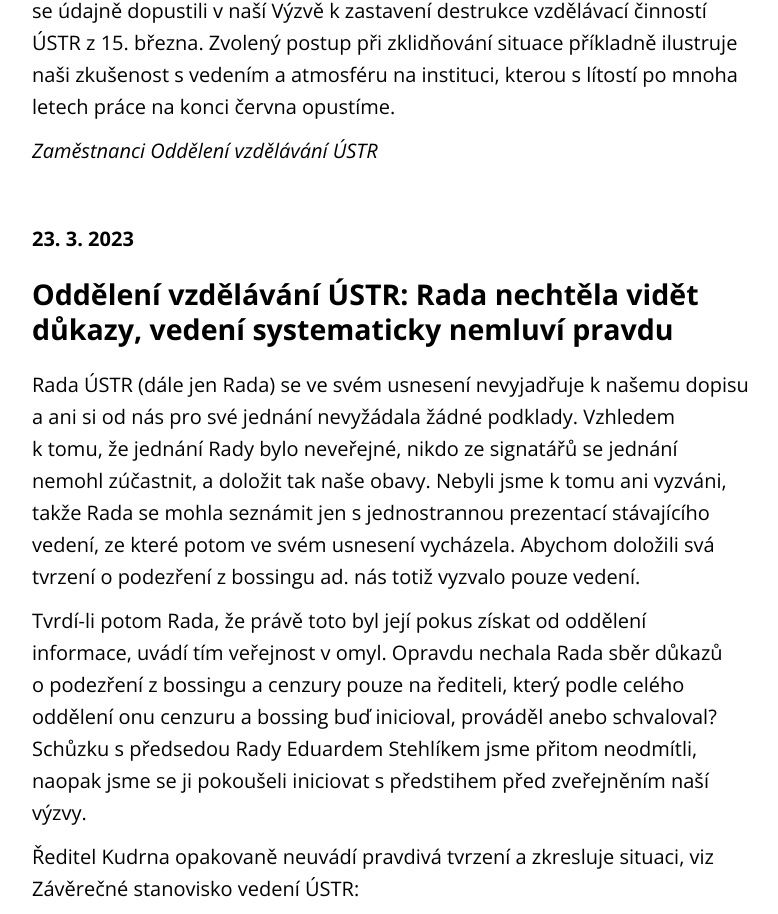
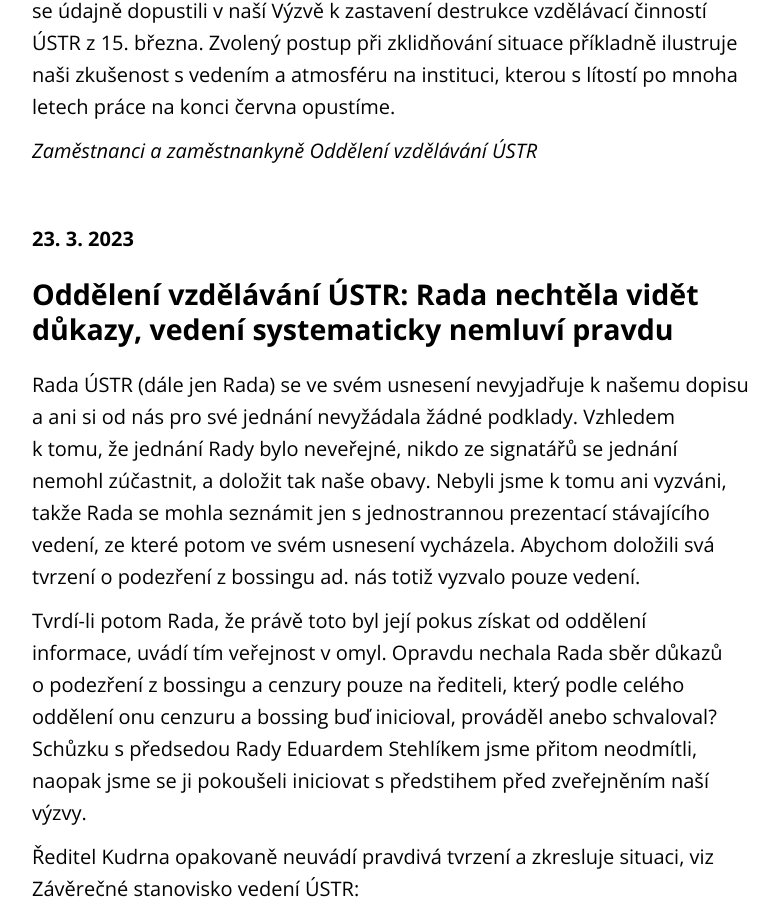
Before and after one commit to martinusvanus/dejepispodtlakem, a website: page index.html in a window 1280 px wide. Shown: the part 6876-7790 px from the top of the page, without its empty margins (249-1027 px from the left). Drawn offline with nearby package versions, Linux system fonts and the light colour scheme.

Commit message:
fix typo

```diff
--- a/index.html
+++ b/index.html
@@ -190,7 +190,7 @@
                 <p>Vedení ÚSTR senátorům sdělilo, že&nbsp;nepovažuje vzdělávání za&nbsp;činnost, jež by&nbsp;naplňovala zákonem určenou roli instituce. V&nbsp;této situaci nejsme schopni zajistit fungování projektu Dějepis+. Využili jsme nabídku podpory ze&nbsp;strany MŠMT a&nbsp;domlouváme přesun (alespoň části) týmu na&nbsp;Národní pedagogický institut. Podporují nás i&nbsp;další instituce, s&nbsp;nimiž dlouhodobě spolupracujeme na&nbsp;poli historického vzdělávání. Motivuje nás snaha zachovat funkční tým a&nbsp;udržet v&nbsp;provozu vzdělávací pomůcky (jako je&nbsp;HistoryLab či&nbsp;badatelská učebnice Soudobé dějiny), jež jsou situací na&nbsp;ÚSTR přímo ohroženy. Věříme, že&nbsp;díky podpoře učitelů, historické obce a&nbsp;partnerských institucí se&nbsp;podaří tým i&nbsp;dlouhodobé výstupy udržet a&nbsp;že&nbsp;i&nbsp;projekt Dějepis+ bude pokračovat.</p>
                 <p>Děkujeme historikům a&nbsp;historičkám, kteří nám vyjádřili podporu v&nbsp;<a href="https://prohlasenihistoriku.eu/" class="odkaz">Prohlášení</a>. Děkujeme stovkám učitelů a&nbsp;učitelek, kteří nás podpořili v&nbsp;<a href="https://www.petice.com/vyzva_na_podporu_oddleni_vzdlavani_ustavu_pro_studium_totalitnich_reim" class="odkaz">Petici</a> a&nbsp;často velmi konkrétně popsali, v&nbsp;čem je&nbsp;naše práce přínosná. Oceňujeme, že&nbsp;Výbor pro&nbsp;vzdělávání, vědu, kulturu, lidská práva a&nbsp;petice Senátu ČR ve&nbsp;svém <a href="https://www.senat.cz/xqw/webdav/pssenat/original/107606/90283" class="odkaz">Usnesení</a> z&nbsp;18.&nbsp;dubna posoudil petici učitelů jako důvodnou, upozornil na&nbsp;zásadní význam demokratického zkoumání dějin, apeloval na&nbsp;podporu vzdělávání a&nbsp;popularizace soudobých dějin a&nbsp;vyzval vedení ke&nbsp;zklidnění situace.</p>
                 <p>Krátce po&nbsp;zveřejnění senátního usnesení zaslali ředitel ÚSTR Ladislav Kudrna a&nbsp;jeho první náměstek Kamil Nedvědický institucionálně signované <a href="files/Výzva_k_omluvě_Sixta.pdf" class="odkaz">předžalobní výzvy</a> většině pracovníků Oddělení vzdělávání. S&nbsp;odvoláním na&nbsp;právo na&nbsp;ochranu osobnosti požadují veřejnou omluvu za&nbsp;„hrubě urážlivé a&nbsp;nepravdivé výroky a&nbsp;nepřiměřeně kritické hodnotící soudy”, kterých jsme se&nbsp;údajně dopustili v&nbsp;naší Výzvě k&nbsp;zastavení destrukce vzdělávací činností ÚSTR z&nbsp;15.&nbsp;března. Zvolený postup při&nbsp;zklidňování situace příkladně ilustruje naši zkušenost s&nbsp;vedením a&nbsp;atmosféru na&nbsp;instituci, kterou s&nbsp;lítostí po&nbsp;mnoha letech práce na&nbsp;konci&nbsp;června opustíme.</p>
-                <p><i>Zaměstnanci Oddělení vzdělávání ÚSTR</i></p>
+                <p><i>Zaměstnanci a&nbsp;zaměstnankyně Oddělení vzdělávání ÚSTR</i></p>
             </article>
 
             <p id="ohrazeni"><b>23. 3. 2023</b></p>
```
